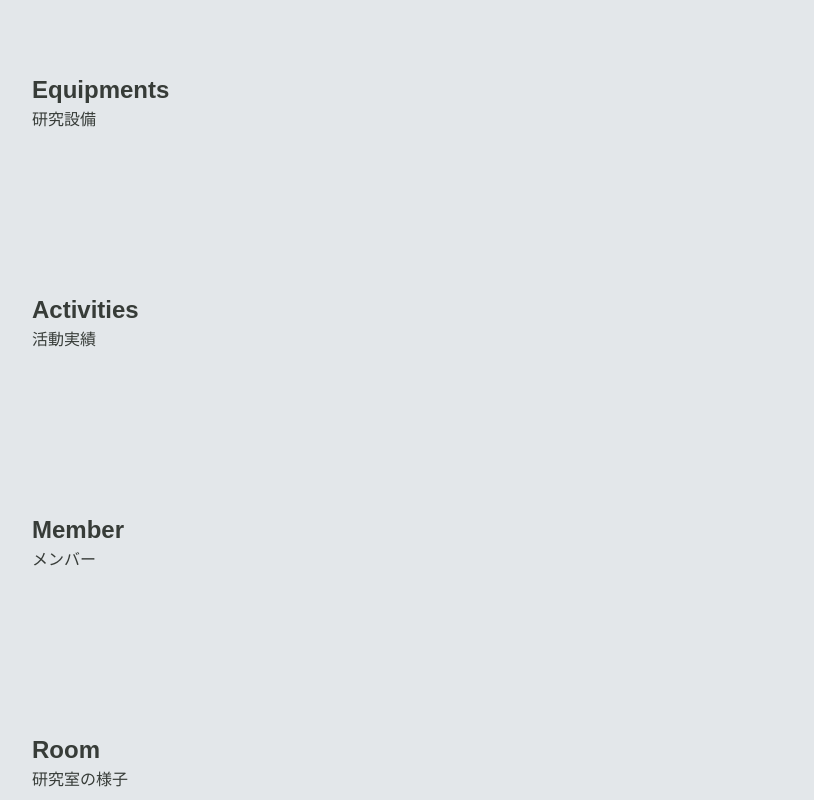
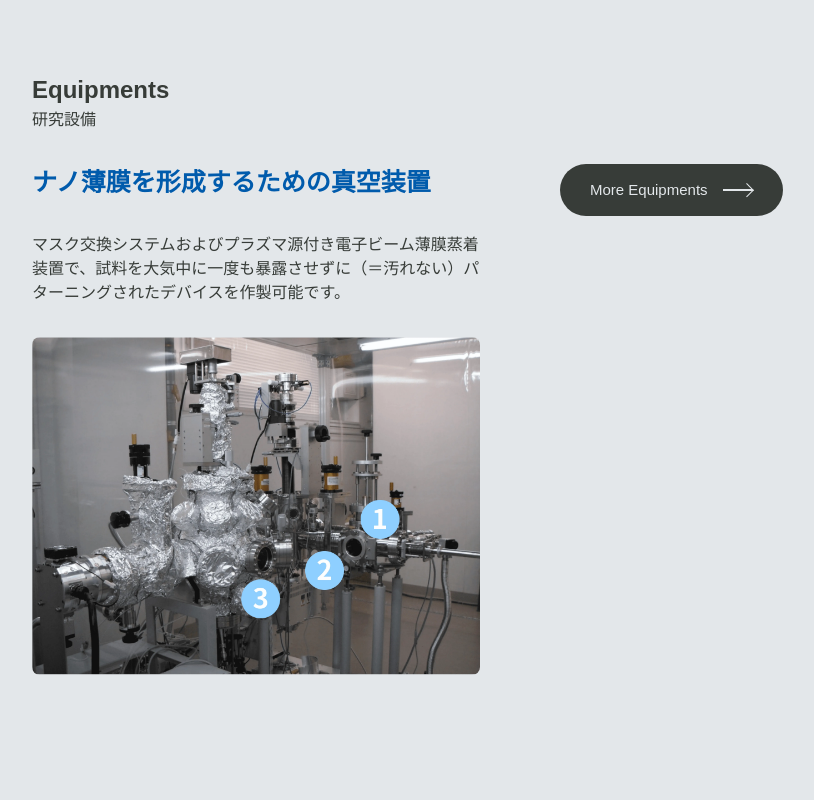
Before and after one commit to svertkatter/ohnolab3, a Nuxt app: page / in a window 1280 px wide. Shown: the part 1480-2280 px from the top of the page, without its empty margins (48-862 px from the left). Built offline with nearby package versions, Linux system fonts and the light colour scheme; a web font is replaced by a local one.

Commit message:
feat: :sparkles: 研究設備のコンポーネントを追加

```diff
--- a/assets/css/style.css
+++ b/assets/css/style.css
@@ -146,6 +146,33 @@ img{
     line-height: 2;
 }
 
+.equi-section{
+    --section-gap: 5em;
+    /* width: 700px; */
+    margin-top: var(--section-margin);
+    gap: var(--section-gap);
+}
+
+.equi-area{
+    width: 40%;
+}
+
+.equi-content{
+    margin-top: 2em;
+}
+
+.equi-img{
+    width: 100%;
+    height: 100%;
+    margin-top: 2em;
+}
+
+.equi-title{
+    font-size: 25px;
+    font-weight: 700;
+    color: var(--accent-color);
+}
+
 .footer {
     position: relative;
     background: rgb(236, 240, 242, 0.6);
--- /dev/null
+++ b/components/EquipmentsCard.vue
@@ -0,0 +1,28 @@
+<template>
+    <div class="equi-area">
+        <div class="equi-text">
+            <p class="equi-title">{{ title }}</p>
+            <p class="equi-content">{{ content }}</p>
+        </div>
+        <div class="equi-img">
+            <NuxtImg :src="imageSrc"/>
+        </div>
+    </div>
+</template>
+
+<script setup>
+defineProps({
+  title: {
+    type: String,
+    required: true
+  },
+  content: {
+    type: String,
+    required: true
+  },
+  imageSrc: {
+    type: String,
+    required: true
+  },
+})
+</script>
--- a/pages/index.vue
+++ b/pages/index.vue
@@ -39,11 +39,14 @@
                 <p>研究設備</p>
             </div>
 
-            <div class="equi-section">
-                <div class="equi-area">
-                    <div class="equi-section">
-                        <p class="equi-title"></p>
-                    </div>
+            <div class="equi-section flex">
+                <EquipmentsCard
+                title="ナノ薄膜を形成するための真空装置"
+                content="マスク交換システムおよびプラズマ源付き電子ビーム薄膜蒸着装置で、試料を大気中に一度も暴露させずに（＝汚れない）パターニングされたデバイスを作製可能です。"
+                imageSrc="/img/equi/zu1/1-1.webp"
+                />
+                <div>
+                    <MoreButton text="Equipments" link="/equipments"/>
                 </div>
             </div>
         </div>
```
